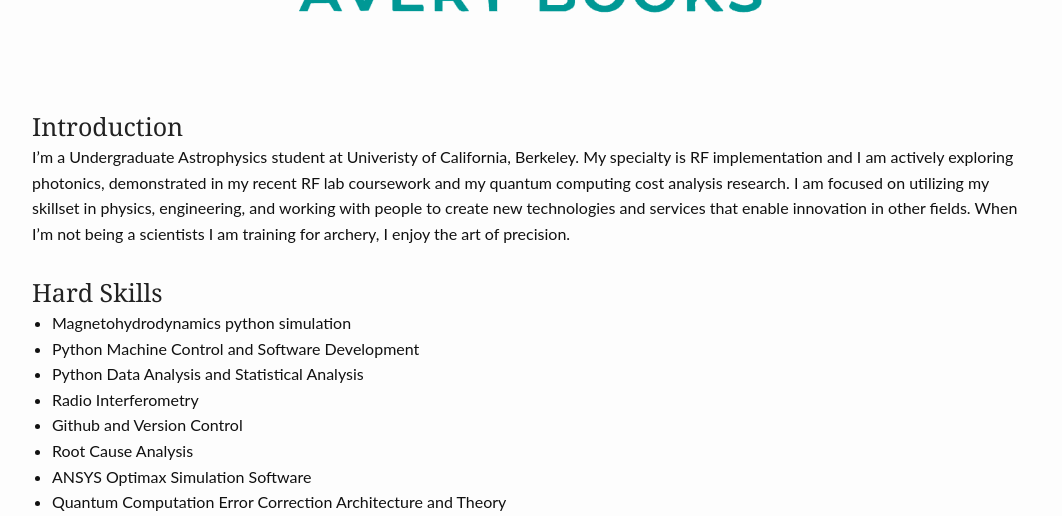
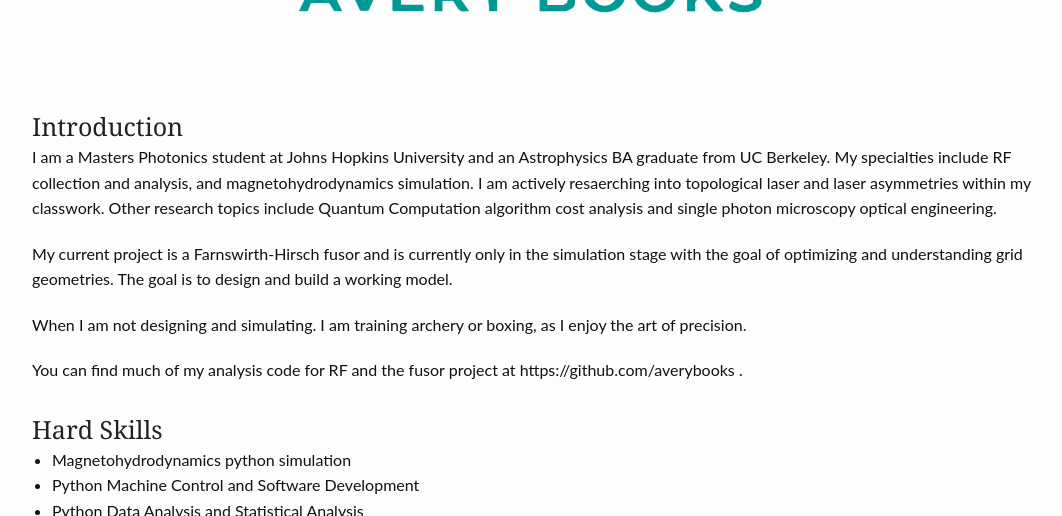
Before and after one commit to averybooks/averybooks.github.io, a Jekyll site: the page built from index.md, in a window 1280 px wide and 900 px high, cut to the strip 384-900 px from the top of the window. Shown: the whole strip, without its empty margins (108-1170 px from the left). Built offline with Jekyll 4.4.1, drawn with Linux system fonts in a browser that asks for light colours.

Commit message:
title page update

```diff
--- a/index.md
+++ b/index.md
@@ -6,7 +6,13 @@ header:
   image_fullwidth: "header_homepage.jpg"
 ---
 ### Introduction
-I'm a Undergraduate Astrophysics student at Univeristy of California, Berkeley. My specialty is RF implementation and I am actively exploring photonics, demonstrated in my recent RF lab coursework and my quantum computing cost analysis research. I am focused on utilizing my skillset in physics, engineering, and working with people to create new technologies and services that enable innovation in other fields. When I'm not being a scientists I am training for archery, I enjoy the art of precision.
+I am a Masters Photonics student at Johns Hopkins University and an Astrophysics BA graduate from UC Berkeley. My specialties include RF collection and analysis, and magnetohydrodynamics simulation. I am actively resaerching into topological laser and laser asymmetries within my classwork. Other research topics include Quantum Computation algorithm cost analysis and single photon microscopy optical engineering.
+
+My current project is a Farnswirth-Hirsch fusor and is currently only in the simulation stage with the goal of optimizing and understanding grid geometries. The goal is to design and build a working model.
+
+When I am not designing and simulating. I am training archery or boxing, as I enjoy the art of precision.
+
+You can find much of my analysis code for RF and the fusor project at https://github.com/averybooks .
 
 ### Hard Skills
 * Magnetohydrodynamics python simulation
```
Also changed, not shown: pages/research/fusor.md (+1 -1 lines).
